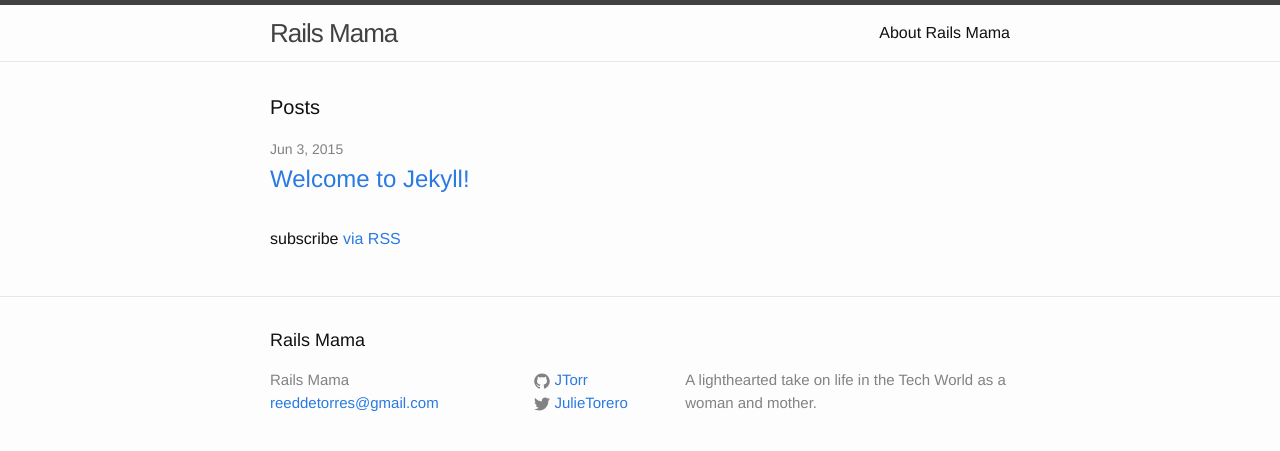
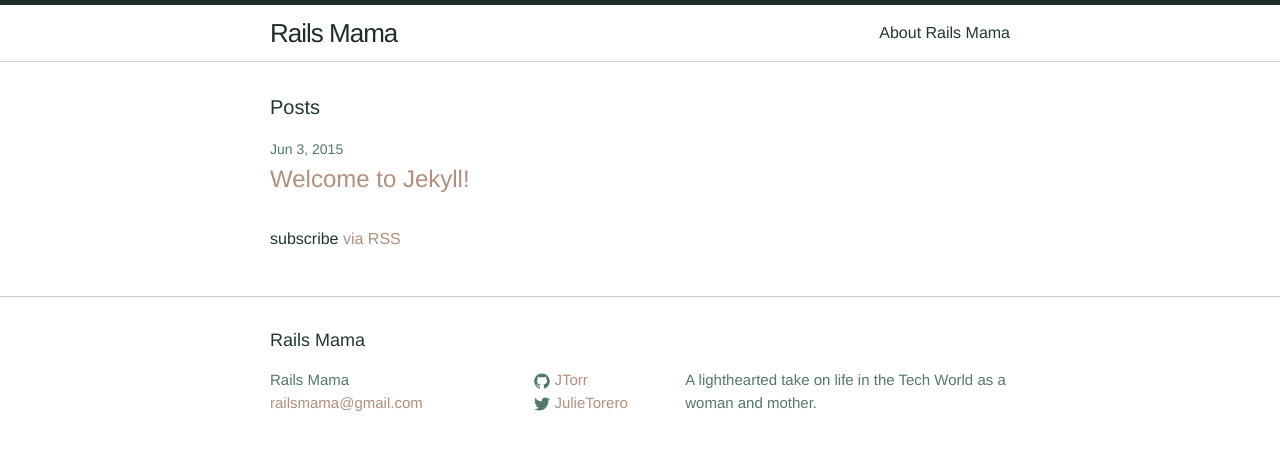
Before and after one commit to JTorr/RailsMamaBlog, a Jekyll site: the page built from index.html, in a window 1280 px wide. Shown: the top 451 px of the page. Built offline with Jekyll 4.4.1, drawn with Linux system fonts in a browser that asks for light colours.

Commit message:
Update styling and text

```diff
--- a/_config.yml
+++ b/_config.yml
@@ -1,6 +1,6 @@
 # Site settings
 title: Rails Mama
-email: reeddetorres@gmail.com
+email: railsmama@gmail.com
 description: > # this means to ignore newlines until "baseurl:"
   A lighthearted take on life in the Tech World as a woman and mother.
 baseurl: "" # the subpath of your site, e.g. /blog/
@@ -11,3 +11,16 @@ github_username:  JTorr
 # Build settings
 markdown: kramdown
 highlighter: pygments
+defaults:
+  -
+    scope:
+      path: ""
+      type: "posts"
+    values:
+      layout: "post"
+  -
+    scope:
+      path: ""
+      type: "pages"
+    values:
+      layout: "page"
--- a/css/main.scss
+++ b/css/main.scss
@@ -13,11 +13,11 @@ $base-line-height: 1.5;
 
 $spacing-unit:     30px;
 
-$text-color:       #111;
-$background-color: #fdfdfd;
-$brand-color:      #2a7ae2;
+$text-color:       #213830;
+$background-color: #f8efeo;
+$brand-color:      #b48f7d;
 
-$grey-color:       #828282;
+$grey-color:       #53786c;
 $grey-color-light: lighten($grey-color, 40%);
 $grey-color-dark:  darken($grey-color, 25%);
 
```
Also changed, not shown: 1 other file.
